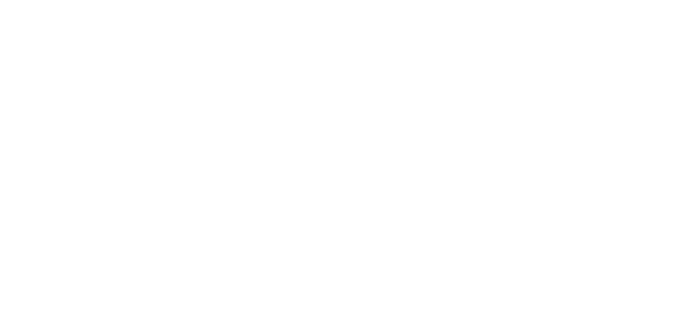
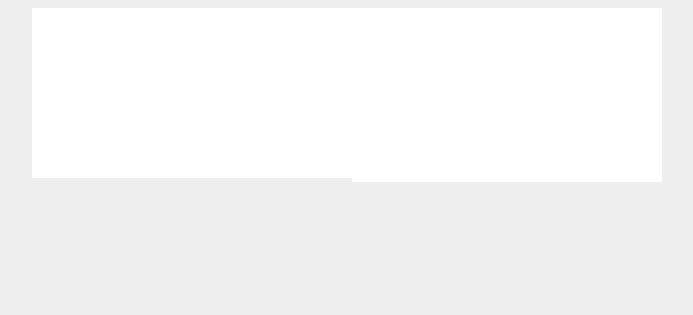
Before and after one commit to shaunlebron/t3tr0s-bare, a plain HTML site: page public/index.html in a window 1280 px wide. Shown: the whole page, without its empty margins (293-986 px from the left). Drawn offline with Linux system fonts and the light colour scheme.

Commit message:
style game screen

```diff
--- a/public/index.html
+++ b/public/index.html
@@ -1,12 +1,47 @@
 
 <!doctype html>
 <html>
+<head>
+<style>
+body {
+  background: #EEE;
+}
+table {
+  border-collapse: collapse;
+}
+td {
+  margin: 0;
+  padding: 0;
+}
+#game-canvas {
+  padding: 10px;
+  background: #FFF;
+}
+#side-bar {
+  padding: 10px;
+  padding-left: 0;
+  background: #FFF;
+}
+</style>
+</head>
 <body>
-<canvas id="next-canvas"></canvas>
-<div id="score"></div>
-<div id="level"></div>
-<div id="lines"></div>
-<canvas id="game-canvas"></canvas>
+<center>
+<table>
+<tr>
+  <td>
+    <canvas id="game-canvas"></canvas>
+  </td>
+  <td valign=top>
+    <div id="side-bar">
+      <canvas id="next-canvas"></canvas>
+      <div id="score"></div>
+      <div id="level"></div>
+      <div id="lines"></div>
+    </div>
+  </td>
+</tr>
+</table>
+</center>
 
 <script src="jquery.js"></script>
 <script src="game.js"></script>
```
